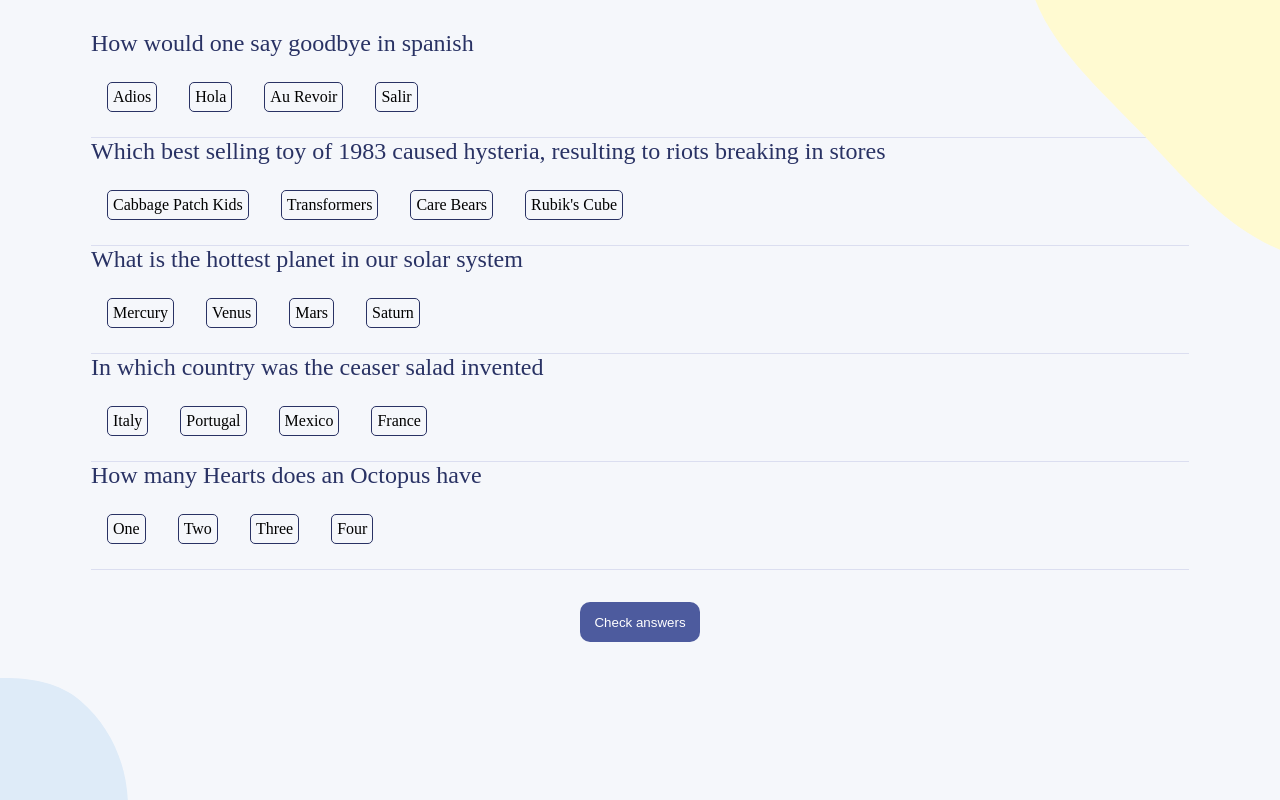
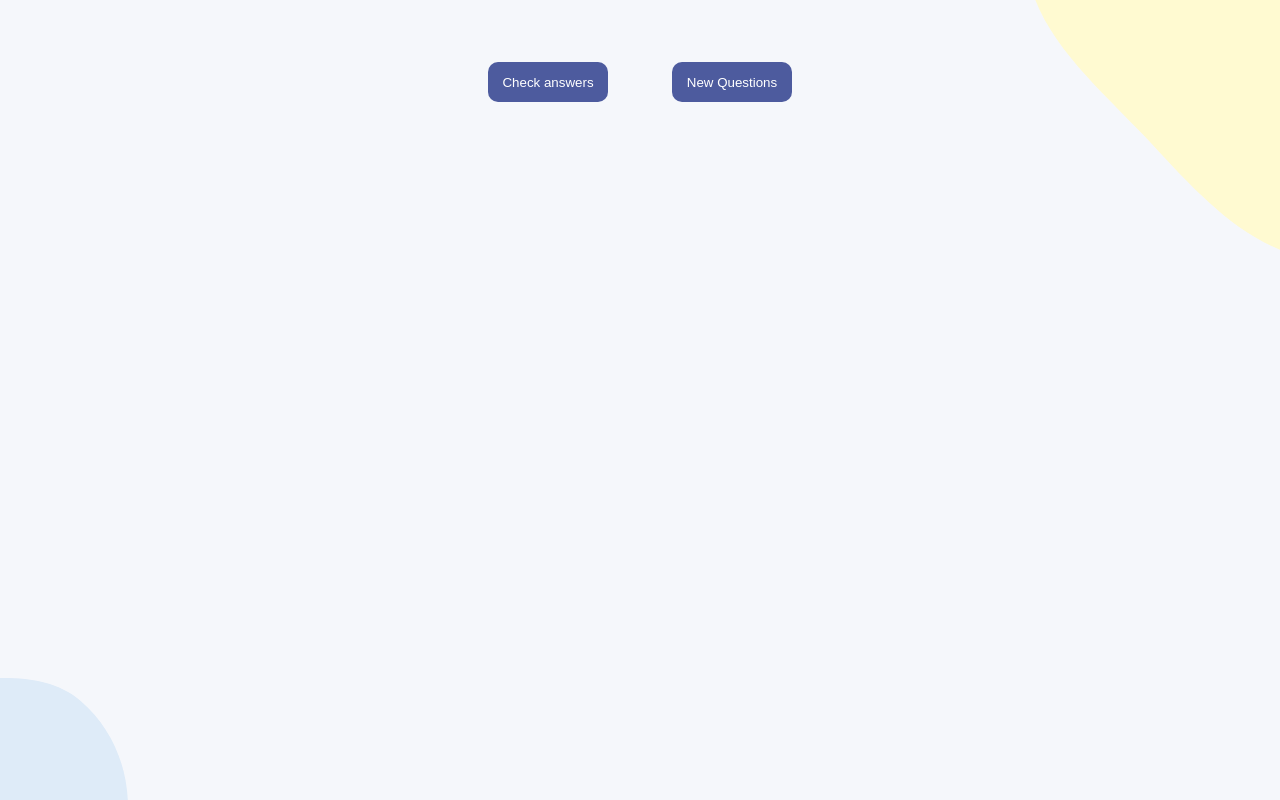
Before and after one commit to Stephen-Kimoi/quizzical, a React (Vite) app: page / in a window 1280 px wide. Built offline with nearby package versions, Linux system fonts and the light colour scheme.

Commit message:
storing choosen answers in the choosenAnswers state

```diff
--- a/src/App.jsx
+++ b/src/App.jsx
@@ -1,4 +1,5 @@
 import { useState, useEffect } from 'react'
+import { nanoid } from 'nanoid'
 import Blob5 from './assets/blob5.svg'
 import Blob1 from './assets/blobs.svg'
 import Quiz from './components/Quiz'
@@ -6,28 +7,126 @@ import Data from './Data'
 import './App.css'
 
 function App() {
-  const [questions, setQuestions] = useState(Data.data.questions);
+  const [questions, setQuestions] = useState(
+    Data.data.questions.map( question => {
+      return {
+        ...question,
+        choosen: false,
+        id: nanoid()
+      }
+    })
+  );
   const [answers, setAnswers] = useState([]);
+  const [questionsDiv, setQuestionsDiv] = useState();
+  const [choosenAnswers, setChoosenAnswers] = useState([]);
+  const [selectedQuestions, setSelectedQuestions] = useState([]);
+  const [correctAnswerSum, setCorrectAnswerSum] = useState(0);
+
+
+
+  const randomNumber = () => {
+    return Math.floor(Math.random() * 5)
+  }
+
+  console.log("Random number: ", randomNumber())
+
+  const slicedNumber = () => {
+    return (randomNumber() + 5);
+  }
+
+  console.log("Sliced number: ", slicedNumber())
+
+  function chooseAnswers(answer, questionId) {
+    console.log(answer, questionId);
+
+    setChoosenAnswers(prevAnswers => [...prevAnswers, answer])
+
+    // setQuestions( prevQuestion => prevQuestion.forEach( question => {
+    //   return question.id === questionId ? {
+    //     ...question,
+    //     choosen: !question.choosen
+    //   } :
+    //   question
+    // }))
+
+  }
+
+  function settingQuestions() {
+    setQuestionsDiv();
+    setAnswers();
+
+    let selectedQuestions = questions.slice(randomNumber(), slicedNumber());
+    setAnswers(
+      selectedQuestions.forEach( (question) => {
+        answers.push(question.answer)
+      })
+    )
+
+    console.log("Selcted answers: ", answers);
+
+    setQuestionsDiv(
+      selectedQuestions.map( question => {
+        return (
+           <div className='question' key={question.id}>
+              <p className='question-title'>{ question.qn }</p>
+              <ul className='question-answers'>
+                 <li className='question-answer' onClick={ () => chooseAnswers(question.a, question.id)}>{ question.a }</li>
+                 <li className='question-answer' onClick={ () => chooseAnswers(question.b, question.id)}>{ question.b }</li>
+                 <li className='question-answer' onClick={ () => chooseAnswers(question.c, question.id)}>{ question.c }</li>
+                 <li className='question-answer' onClick={ () => chooseAnswers(question.d, question.id)}>{ question.d }</li>
+             </ul>
+         </div>
+        )
+      })
+    )
+
+    console.log("Selected questions: ", selectedQuestions)
+  }
+
+  function submitAnswers() {
+    let correctAnswerSum = 0;
+
+    // choosenAnswers.forEach( selectedAnswer => {
+    //   answers.forEach( answer => {
+    //     if (answer === selectedAnswer){
+    //       correctAnswerSum++;
+    //     }
+    //   })
+    // })
+
+    // console.log(correctAnswerSum);
+    // setCorrectAnswerSum(correctAnswerSum);
+
+    console.log(choosenAnswers.length);
+    console.log(choosenAnswers);
+  }
 
   function settingAnswers() {
     // for(let i = 0; i <= questions.length; i++){
     //   // setAnswers(Data.data.questions[i].answer);
     //   answers.push(Data.data.questions[i].answer)
     // }
-    questions.forEach( (question) => {
-      answers.push(question.answer)
-    })
-    console.log("Answers: ", answers);
   }
 
-  useEffect( () => {
-    settingAnswers()
-  }, [questions]);
+
+  // useEffect( () => {
+  //   settingAnswers()
+  // }, [questions]);
 
   return (
     <div className="App">
       <img className="blob-five" src={Blob5} alt='blob 5' />
-      <Quiz questions={questions} answers={answers}/>
+
+      <Quiz
+        questions={questions}
+        answers={answers}
+        randomNumber={randomNumber}
+        slicedNumber={slicedNumber}
+        questionsDiv={questionsDiv}
+        settingQuestions={settingQuestions}
+        submitAnswers={submitAnswers}
+        />
+
       <img className="blob-one" src={Blob1} alt='blob 1' />
     </div>
   )
--- a/src/Data.js
+++ b/src/Data.js
@@ -41,6 +41,46 @@ export default {
                 "c": "Three",
                 "d": "Four",
                 "answer": "Three",
+            },
+            {
+                "qn": "How would one say goodbye in spanish",
+                "a": "Adios",
+                "b": "Hola",
+                "c": "Au Revoir",
+                "d": "Salir",
+                "answer": "Adios",
+            },
+            {
+                "qn": "Which best selling toy of 1983 caused hysteria, resulting to riots breaking in stores",
+                "a": "Cabbage Patch Kids",
+                "b": "Transformers",
+                "c": "Care Bears",
+                "d": "Rubik's Cube",
+                "answer": "Transformers",
+            },
+            {
+                "qn": "What is the hottest planet in our solar system",
+                "a": "Mercury",
+                "b": "Venus",
+                "c": "Mars",
+                "d": "Saturn",
+                "answer": "Venus",
+            },
+            {
+                "qn": "In which country was the ceaser salad invented",
+                "a": "Italy",
+                "b": "Portugal",
+                "c": "Mexico",
+                "d": "France",
+                "answer": "Mexico",
+            },
+            {
+                "qn": "How many Hearts does an Octopus have",
+                "a": "One",
+                "b": "Two",
+                "c": "Three",
+                "d": "Four",
+                "answer": "Three",
             }
         ]
     }
--- a/src/components/Quiz.jsx
+++ b/src/components/Quiz.jsx
@@ -1,57 +1,17 @@
 import React, { useEffect, useState } from 'react';
 
-const Quiz = ({questions, answers}) => {
-  const [choosenAnswers, setChoosenAnswers] = useState([]);
-  const [correctAnswerSum, setCorrectAnswerSum] = useState(0);
+const Quiz = ({questions, answers, randomNumber, slicedNumber, questionsDiv, settingQuestions, submitAnswers}) => {
 
-  function chooseAnswers(value) {
-    setChoosenAnswers( prevAnswers => {
-      return [
-        ...prevAnswers,
-        value
-      ]
-    })
-    console.log(choosenAnswers)
-  }
-
-  function submitAnswers() {
-    // for(let answer in choosenAnswers) {
-    //   console.log("Answer in submit answers funct: ",answer)
-    // }
-    let correctAnswerSum = 0;
-
-    choosenAnswers.forEach( selectedAanswer => {
-      answers.forEach( answer => {
-        if (answer === selectedAanswer){
-          correctAnswerSum++;
-        }
-      })
-    })
-
-    console.log(correctAnswerSum);
-    setCorrectAnswerSum(correctAnswerSum);
-  }
-
-  const questionsDiv = questions.map( question => {
-    return (
-        <div className='question'>
-            <p className='question-title'>{ question.qn }</p>
-            <ul className='question-answers'>
-                <li className='question-answer' onClick={ () => chooseAnswers(question.a)}>{ question.a }</li>
-                <li className='question-answer' onClick={ () => chooseAnswers(question.b)}>{ question.b }</li>
-                <li className='question-answer' onClick={ () => chooseAnswers(question.c)}>{ question.c }</li>
-                <li className='question-answer' onClick={ () => chooseAnswers(question.d)}>{ question.d }</li>
-            </ul>
-        </div>
-    )
-  })
   return (
     <div className='quiz'>
       <div className='quiz-container'>
         {
          questionsDiv
         }
-      <button className='check-answers' onClick={submitAnswers}>Check answers</button>
+      <div className='buttons'>
+        <button className='check-answers' onClick={submitAnswers}>Check answers</button>
+        <button className='check-answers' onClick={settingQuestions}>New Questions</button>
+      </div>
       {/* <p>You've gotten {correctAnswerSum} out of 5</p> */}
       </div>
     </div>
```
